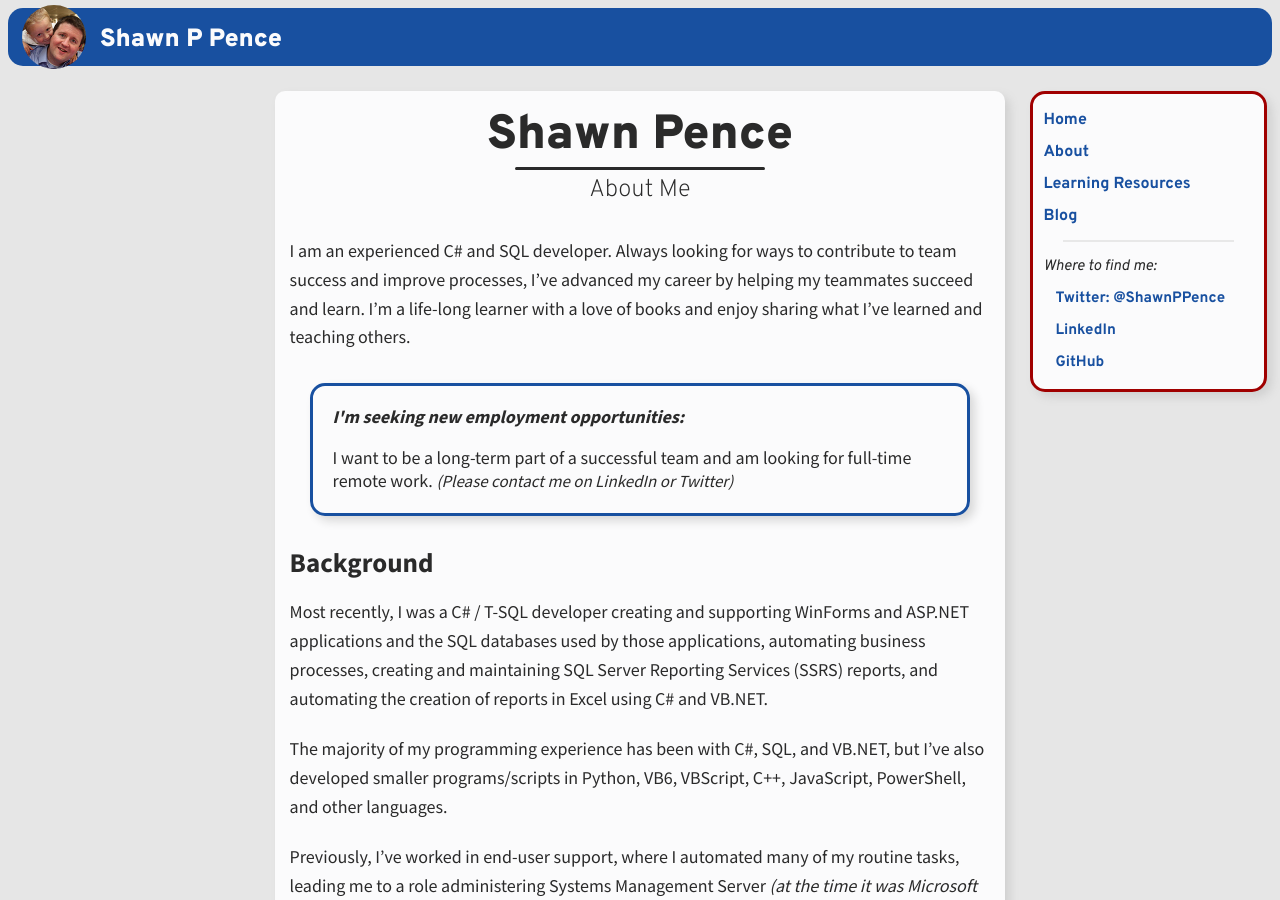
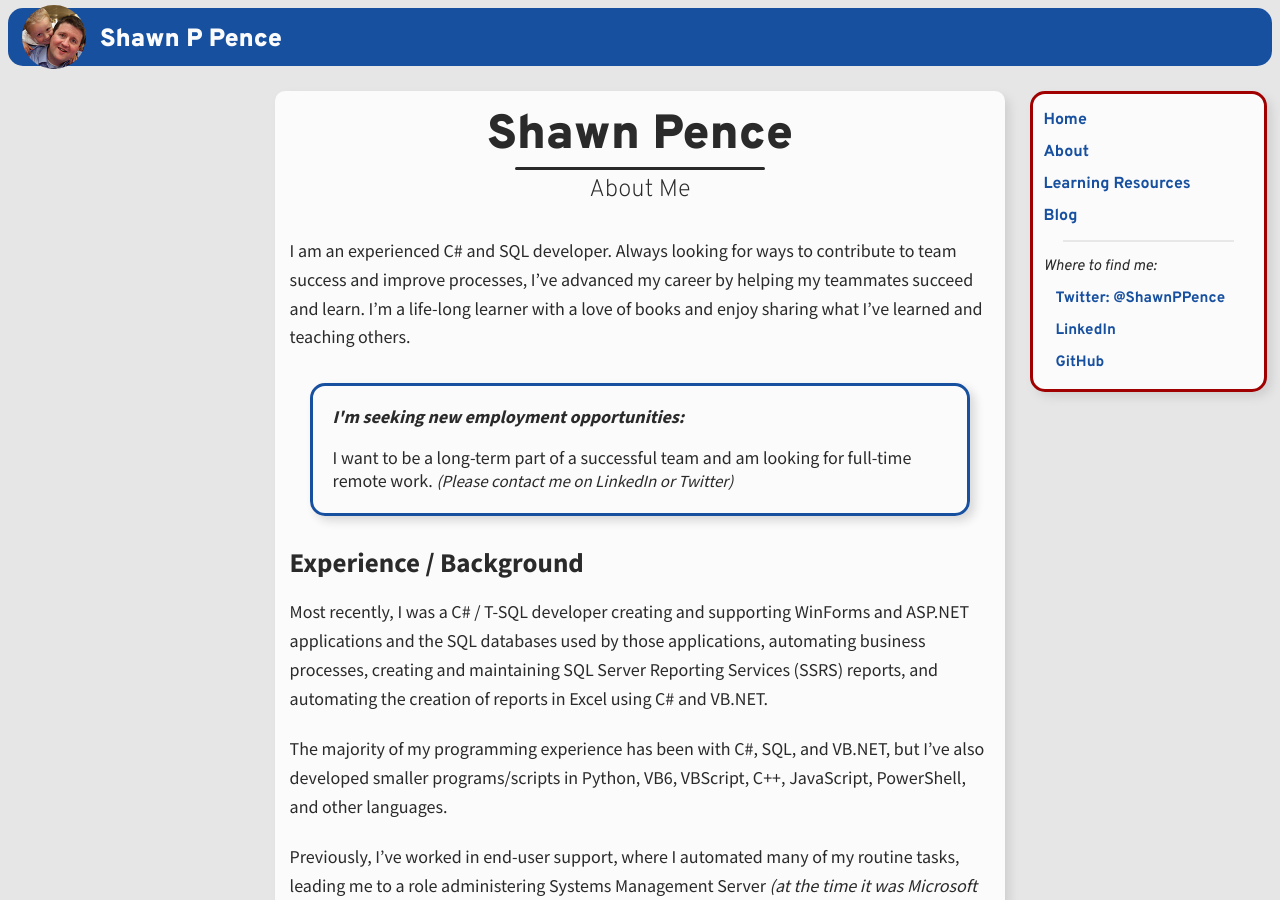
Before and after one commit to ShawnPence/shawnpence.github.io, a Jekyll site: the page built from about.md, in a window 1280 px wide and 900 px high. Built offline with Jekyll 4.4.1, drawn with Linux system fonts in a browser that asks for light colours.

Commit message:
update about page

```diff
--- a/about.md
+++ b/about.md
@@ -13,7 +13,7 @@ I am an experienced C# and SQL developer. Always looking for ways to contribute
     I want to be a long-term part of a successful team and am looking for full-time remote work. <em class="smaller-text">(Please contact me on LinkedIn or Twitter)</em>
 </div>
 
-## Background
+## Experience / Background
 
 Most recently, I was a C# / T-SQL developer creating and supporting WinForms and ASP\.NET applications and the SQL databases used by those applications, automating business processes, creating and maintaining SQL Server Reporting Services (SSRS) reports, and automating the creation of reports in Excel using C# and VB\.NET.
 
```
Also changed, not shown: other parts of about.md (+1 -1 lines).
